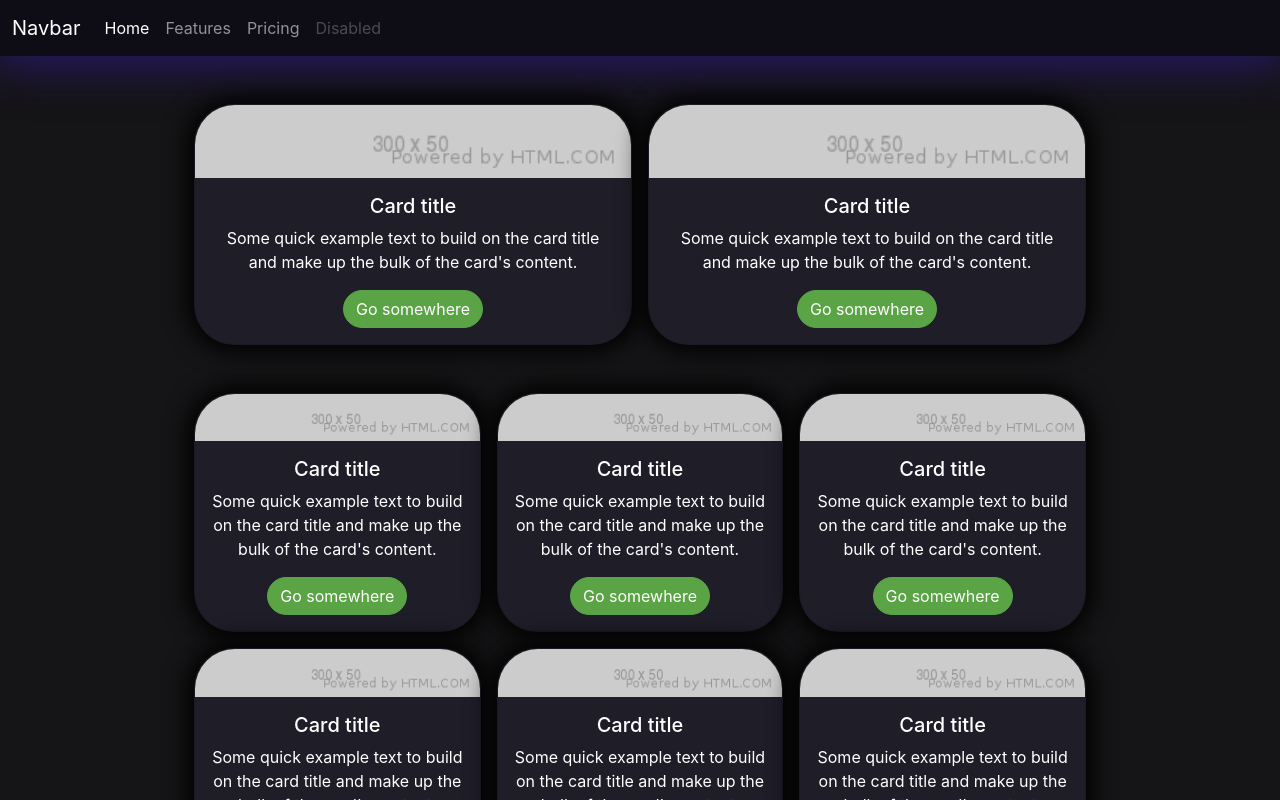
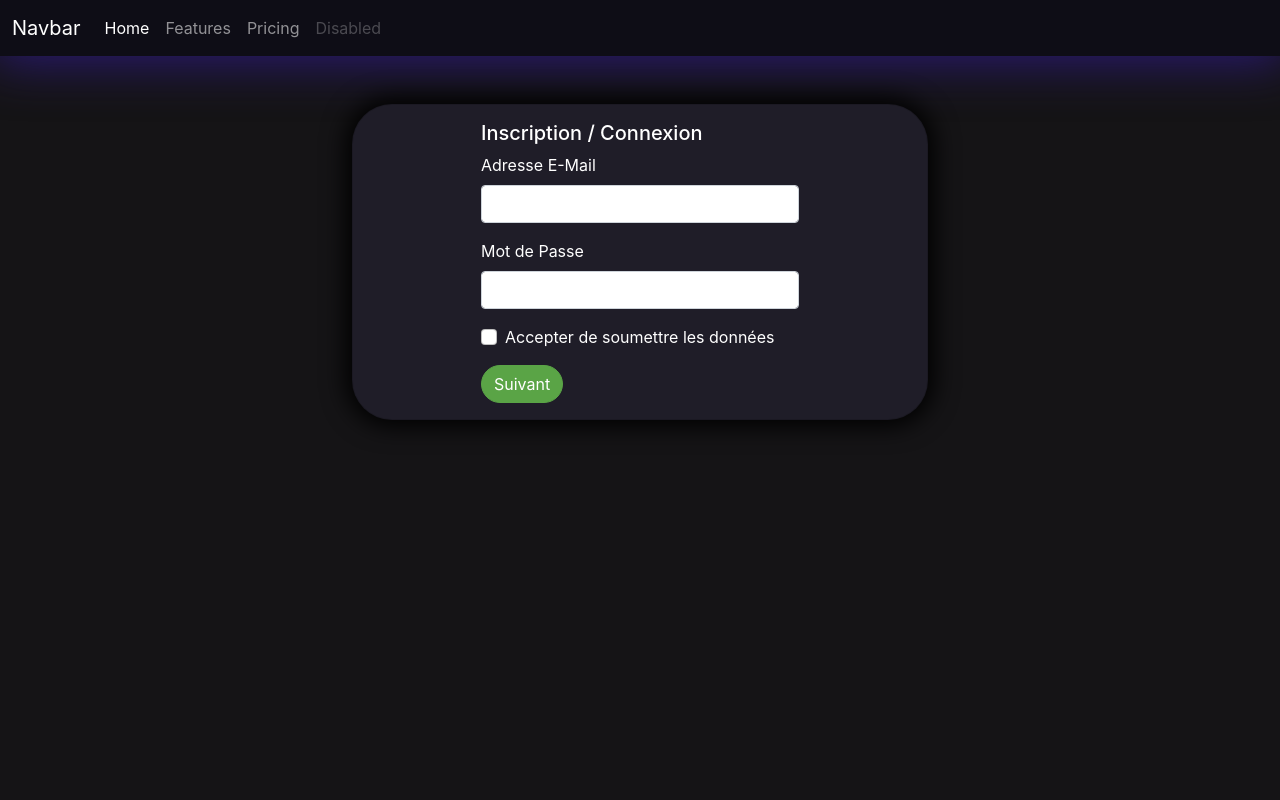
Before and after one commit to Carryad/react-TP1, a React (Create React App) app: page /login in a window 1280 px wide. Shown: the top 800 px of the page. Built offline with nearby package versions, Linux system fonts and the light colour scheme.

Commit message:
ajout login

```diff
--- a/src/index.js
+++ b/src/index.js
@@ -2,6 +2,7 @@ import React from 'react';
 import ReactDOM from 'react-dom';
 import './index.css';
 import App from './views/App';
+import Login from './views/Login';
 import {
   BrowserRouter as Router,
   Route,
@@ -10,23 +11,20 @@ import {
 
 import reportWebVitals from './reportWebVitals';
 
-/*const Root = () => {
+const Root = () => {
   return (
-      <Router>
-        <Switch>
-          <Route exact path='/' component={App} />
-          <Route exact path='/page2' component={Page2} />
-        </Switch>
-      </Router>
+    <Router>
+      <Switch>
+        <Route exact path='/' component={App} />
+        <Route exact path='/login' component={Login} />
+      </Switch>
+    </Router>
   )
-}*/
+}
 
-ReactDOM.render(
-  <React.StrictMode>
-    <App />
-  </React.StrictMode>,
-  document.getElementById('root')
-);
+ReactDOM.render(<Root />, document.getElementById('root'));
+
+
 
 // If you want to start measuring performance in your app, pass a function
 // to log results (for example: reportWebVitals(console.log))
--- a/src/views/App.css
+++ b/src/views/App.css
@@ -1,5 +1,9 @@
 .App {
   text-align: center;
+  background-color: #151416;
+}
+
+body {
   background-color: #151416;
 }
 
--- a/src/views/App.js
+++ b/src/views/App.js
@@ -1,25 +1,23 @@
 import React from 'react'
 import './App.css'
-import casino from '../components/Casino'
 import Box from '../components/box/Box'
 import Navbar from '../components/navbar/Navbar'
-import {Link} from 'react-router-dom'
+import { Link } from 'react-router-dom'
 
 class App extends React.Component {
-constructor(props){
+  constructor(props) {
     super(props)
 
     this.state = {
-    users: ['A','B','C'],
-    name:'Flo'
+      users: []
     }
   }
 
-  componentDidMount(){
+  componentDidMount() {
     console.log('Component did mount')
     console.log(this.state.name)
     this.setState({
-      name:'tki'
+      name: 'tki'
     }, () => console.log('Callback : ', this.state.name))
     console.log(this.state.name)
   }
@@ -33,20 +31,26 @@ constructor(props){
     })
   }*/
 
-  render () {
+  render() {
     return (
 
       <div className="App">
-      <Navbar/>
+        <Navbar />
+
+        <div className="App">
+          <header className="App-header">
+            <Link to="/login">Go to login</Link>
+          </header>
+        </div>
 
         <div class="container">
           <div class="topAffiliation">
             <div class="row row-cols-2 row-cols-lg-2 g-2 g-lg-3">
               <div class="col">
-            <Box/>
+                <Box />
               </div>
               <div class="col">
-            <Box/>
+                <Box />
               </div>
 
             </div>
@@ -55,22 +59,22 @@ constructor(props){
           <div class="affliation">
             <div class="row row-cols-2 row-cols-lg-3 g-2 g-lg-3">
               <div class="col">
-            <Box/>
+                <Box />
               </div>
               <div class="col">
-            <Box/>
+                <Box />
               </div>
               <div class="col">
-            <Box/>
+                <Box />
               </div>
               <div class="col">
-            <Box/>
+                <Box />
               </div>
               <div class="col">
-            <Box/>
+                <Box />
               </div>
               <div class="col">
-            <Box/>
+                <Box />
               </div>
             </div>
           </div>
@@ -78,10 +82,10 @@ constructor(props){
 
 
         {
-        this.state.users.map((user,i) => <p key={i}>{user}</p>)
+          this.state.users.map((user, i) => <p key={i}>{user}</p>)
         }
         <p>{this.state.name}</p>
-      <casino casinos={[{name: 'Monsupercasino', url:'httplol'}, {name: 'Moncasino', url:'httpmdr'}]}/>
+        <casino casinos={[{ name: 'Monsupercasino', url: 'httplol' }, { name: 'Moncasino', url: 'httpmdr' }]} />
       </div>
     );
   }
--- a/src/views/Login.css
+++ b/src/views/Login.css
@@ -0,0 +1,18 @@
+body {
+    background-color: #151416;
+}
+
+.boxlogin {
+    margin: 3rem 22rem 3rem 22rem;
+}
+
+.card {
+    color:white;
+    text-align: left;
+    padding-left: 7rem;
+    padding-right: 7rem;
+}
+
+.button-primary {
+    text-align: center;
+}
--- a/src/views/Login.js
+++ b/src/views/Login.js
@@ -0,0 +1,52 @@
+import React from 'react'
+import './Login.css'
+import Box from '../components/box/Box'
+import Navbar from '../components/navbar/Navbar'
+import { Link } from 'react-router-dom'
+
+class App extends React.Component {
+
+  /* fonction pour récupérer valeur d'un formulaire
+  handleChange(e){
+    const name = e.target.name
+    const value = e.target.value
+    this.state({
+      [name]:value
+    })
+  }*/
+
+  render() {
+    return (
+
+      <div className="App">
+        <Navbar />
+        <div class="boxlogin">
+          <div class="card">
+            <div class="card-body">
+
+              <h5 class="card-title">Inscription / Connexion</h5>
+              <form>
+                <div class="mb-3">
+                  <label for="exampleInputEmail1" class="form-label">Adresse E-Mail</label>
+                  <input type="email" class="form-control" id="exampleInputEmail1" aria-describedby="emailHelp"></input>
+                  <div id="emailHelp" class="form-text"></div>
+                </div>
+                <div class="mb-3">
+                  <label for="exampleInputPassword1" class="form-label">Mot de Passe</label>
+                  <input type="password" class="form-control" id="exampleInputPassword1"></input>
+                </div>
+                <div class="mb-3 form-check">
+                  <input type="checkbox" class="form-check-input" id="exampleCheck1"></input>
+                  <label class="form-check-label" for="exampleCheck1">Accepter de soumettre les données</label>
+                </div>
+                <button type="submit" class="btn btn-primary">Suivant</button>
+              </form>
+            </div>
+          </div>
+        </div>
+      </div>
+    );
+  }
+}
+
+export default App;
```
Also changed, not shown: 1 other file (tests, documents, lock files or other folders). Lines whose indentation alone changed are shown as unchanged.
